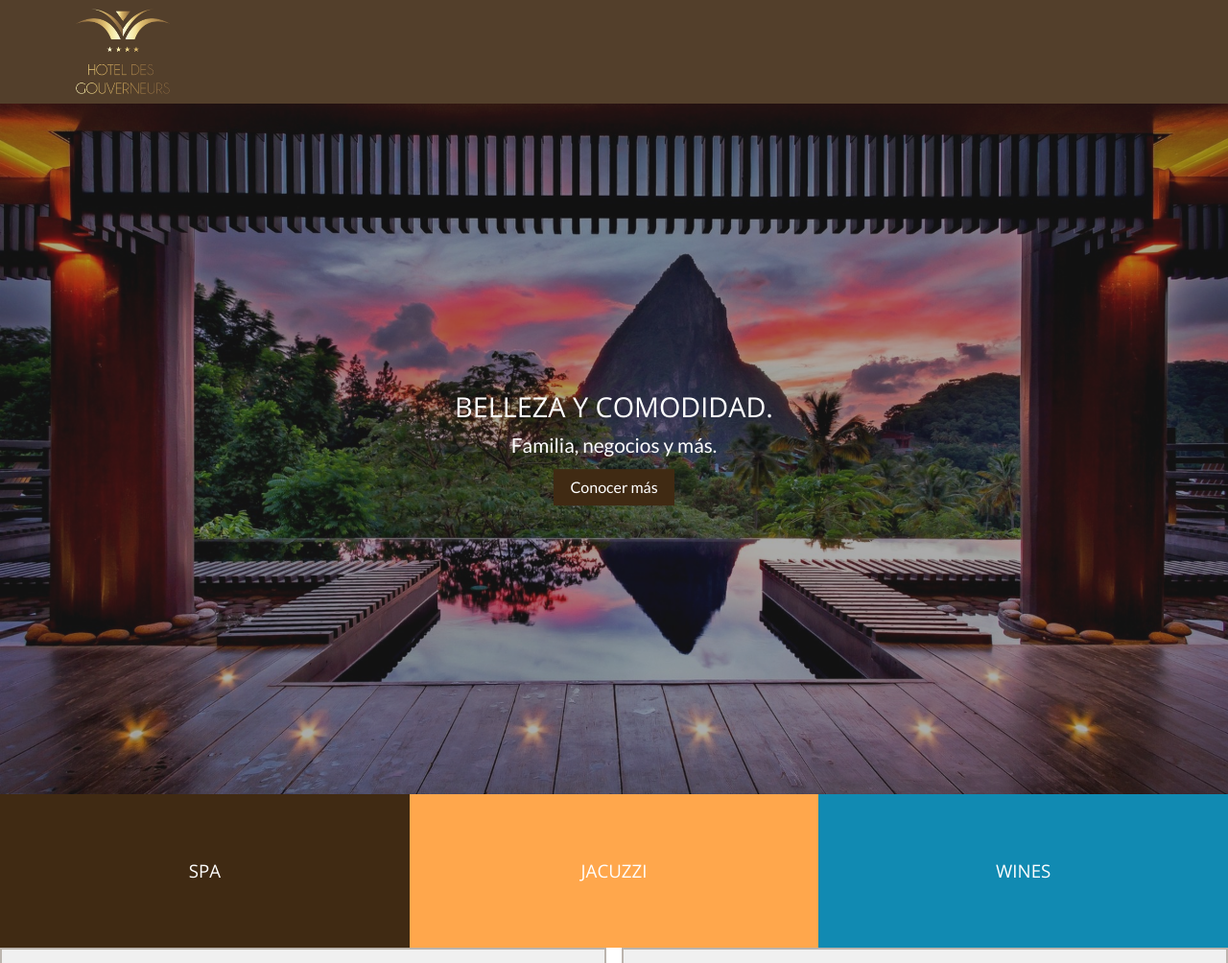
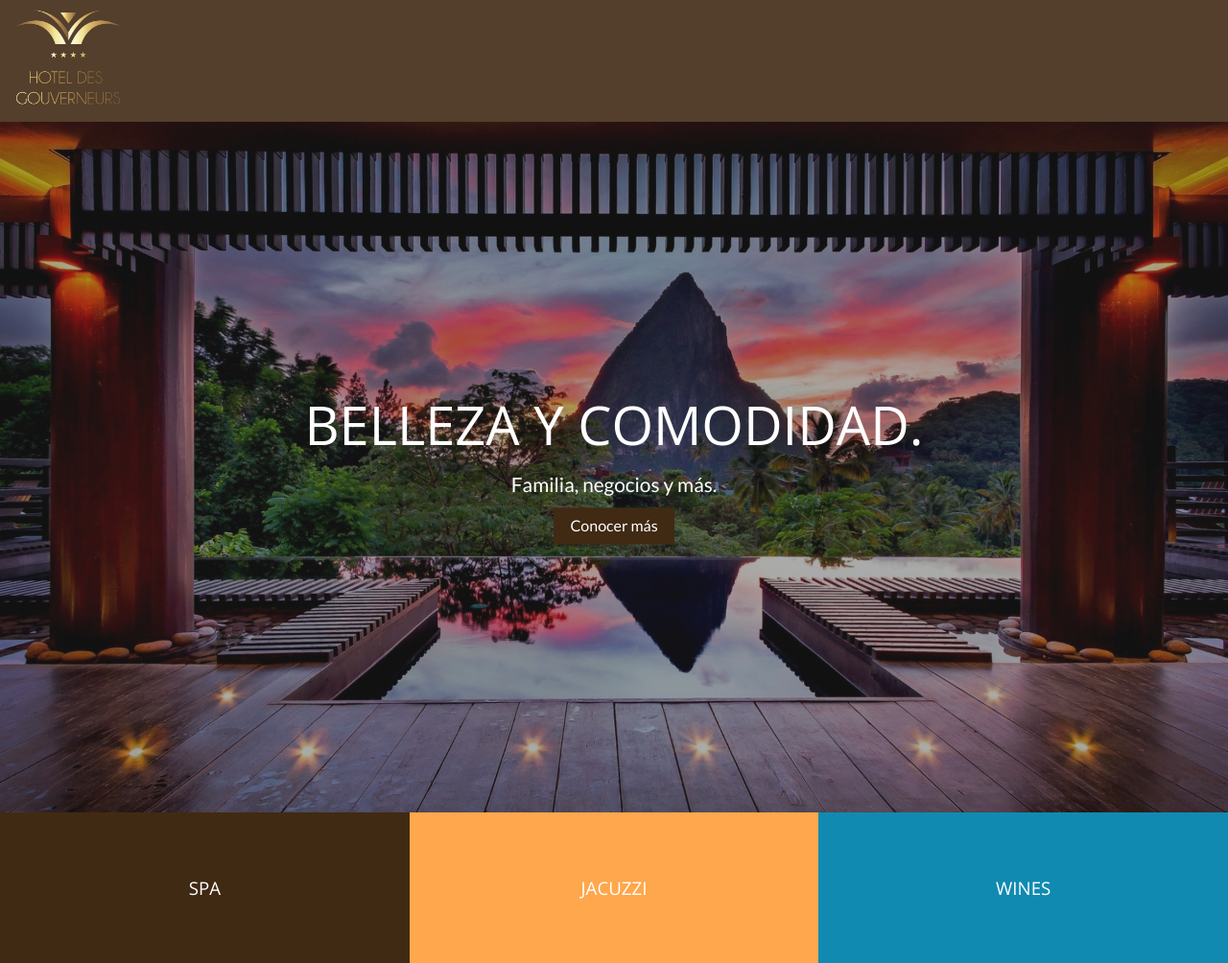
Before and after one commit to Kyo-dev/rwd, a website: page index.html in a window 1280 px wide. Shown: the top 1004 px of the page at 96% size. Drawn offline with nearby package versions, Linux system fonts and the light colour scheme; some icons are missing.

Commit message:
correction in logo

```diff
--- a/index.html
+++ b/index.html
@@ -12,7 +12,7 @@
 
 <body>
     <header class="main-header">
-        <div class="l-container">
+        <!-- <div class="l-container"> -->
             <img src="img/logo.png" alt="" class="main-header__logo">
             <nav class="main-nav">
                 <ul class="main-menu">
@@ -30,7 +30,7 @@
                     </li>
                 </ul>
             </nav>
-        </div>
+        <!-- </div> -->
     </header>
 
     <div class="main-banner">
--- a/scss/components/_banner.scss
+++ b/scss/components/_banner.scss
@@ -25,13 +25,23 @@
         &__title{
             font-size: 1.8em;
             margin: 0;
+            @include from ($LARGE){
+                font-size: 3.5em;
+            }
         }
         &__content{
             font-size: 1.3em;
             margin: 0;
+            @include form ($LARGE){
+                font-size: 1.9em;
+                font-weight: $light;
+            }
         }
         &__buttom{
             font-size: 1em;
+            @include from ($LARGE){
+                font-size: 2em;
+            }
         }
     }
 
--- a/scss/components/_header.scss
+++ b/scss/components/_header.scss
@@ -7,5 +7,7 @@
 }
 
 .main-header__logo {
-    width: 11%;
+    width: 10%;
+    position: relative;
+    left: 100%;
 }
--- a/scss/components/_services.scss
+++ b/scss/components/_services.scss
@@ -11,6 +11,9 @@
 
         @include from($MEDIUM){
             flex: 1 1 33.33%;
+        }
+        @include from ($LARGE){
+            height: 15em;
         }
 
         &:nth-of-type(1) {
--- a/scss/styles.scss
+++ b/scss/styles.scss
@@ -31,7 +31,7 @@ $max_width: 1200px;
 // Breakpoints
 $SMALL: 480px;
 $MEDIUM: 768px;
-$LARGE: 1025px;
+$LARGE: 1024px;
 $XL: 1400px;
 $XLL: 2040px;
 
```
Also changed, not shown: css/styles.css.
